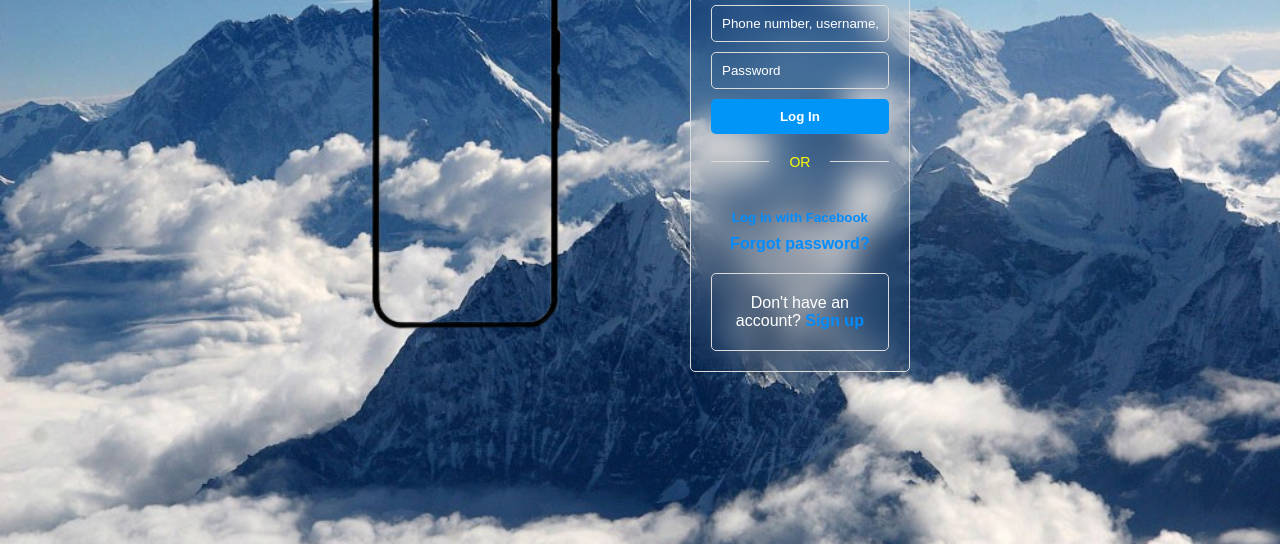
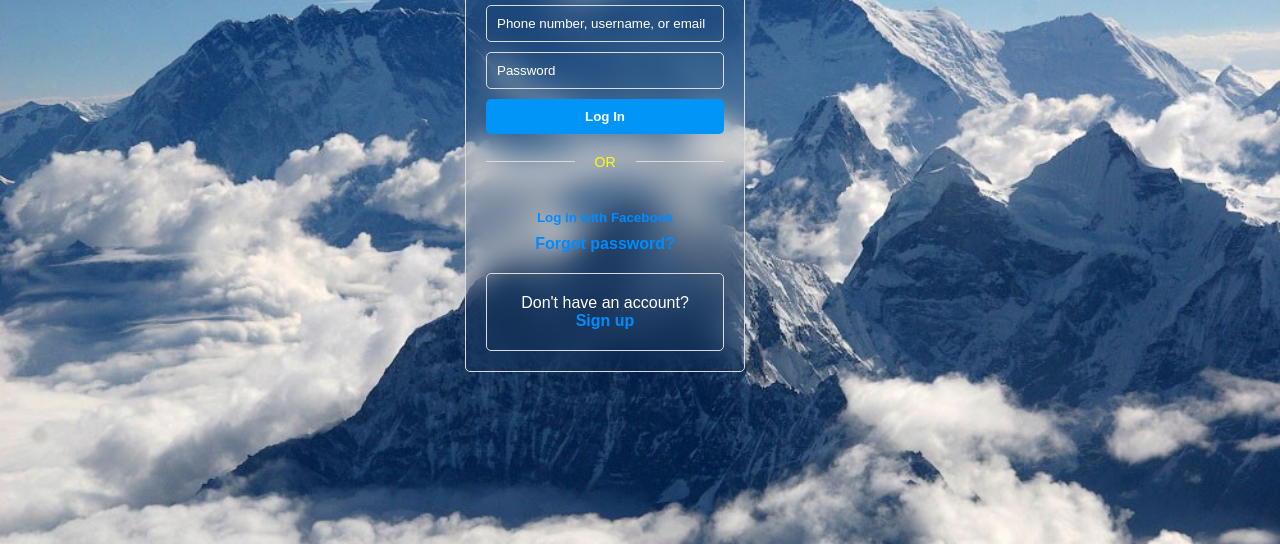
Before and after one commit to Privacyxx/form, a plain HTML site: page index.html in a window 1280 px wide. Shown: the part 256-800 px from the top of the page. Drawn offline with Linux system fonts and the light colour scheme.

Commit message:
Update index.html

```diff
--- a/index.html
+++ b/index.html
@@ -11,9 +11,6 @@
 <body>
     <div class="new_container">
         <div class="container">
-            <div class="phone-preview">
-                <img src="pngtree-black-mobile-phone-design-png-png-image_2781897__1_-removebg-preview.png" alt="Phone Image">
-            </div>
             <div class="form-container">
                 <form>
                     <h1>Instagram</h1>
```
